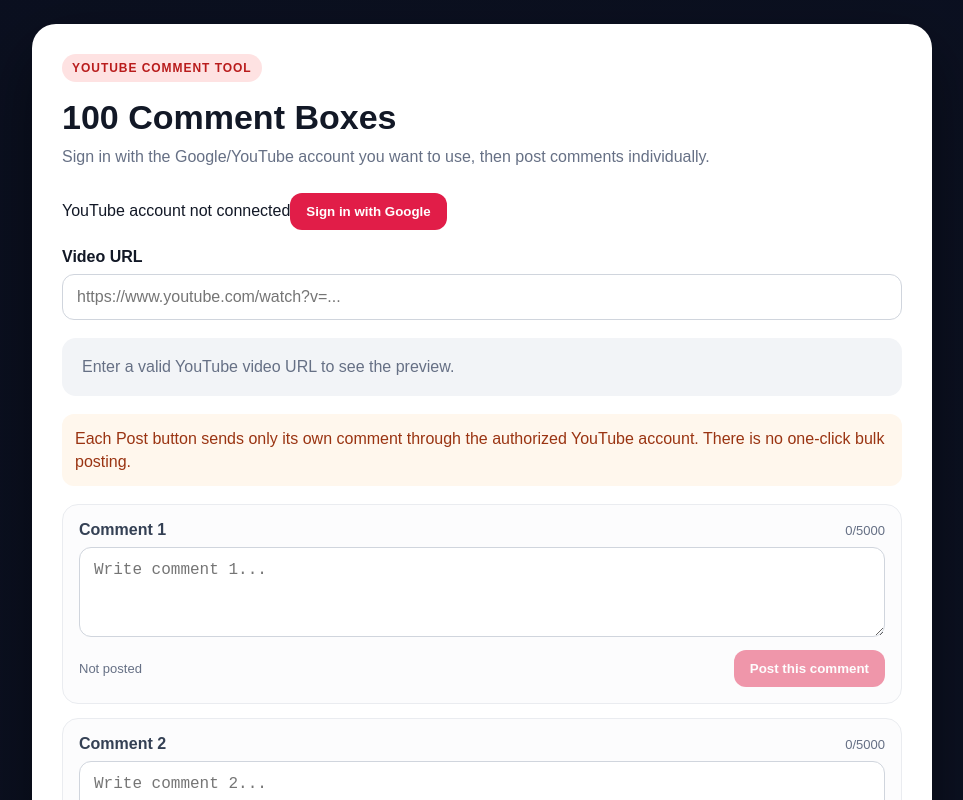
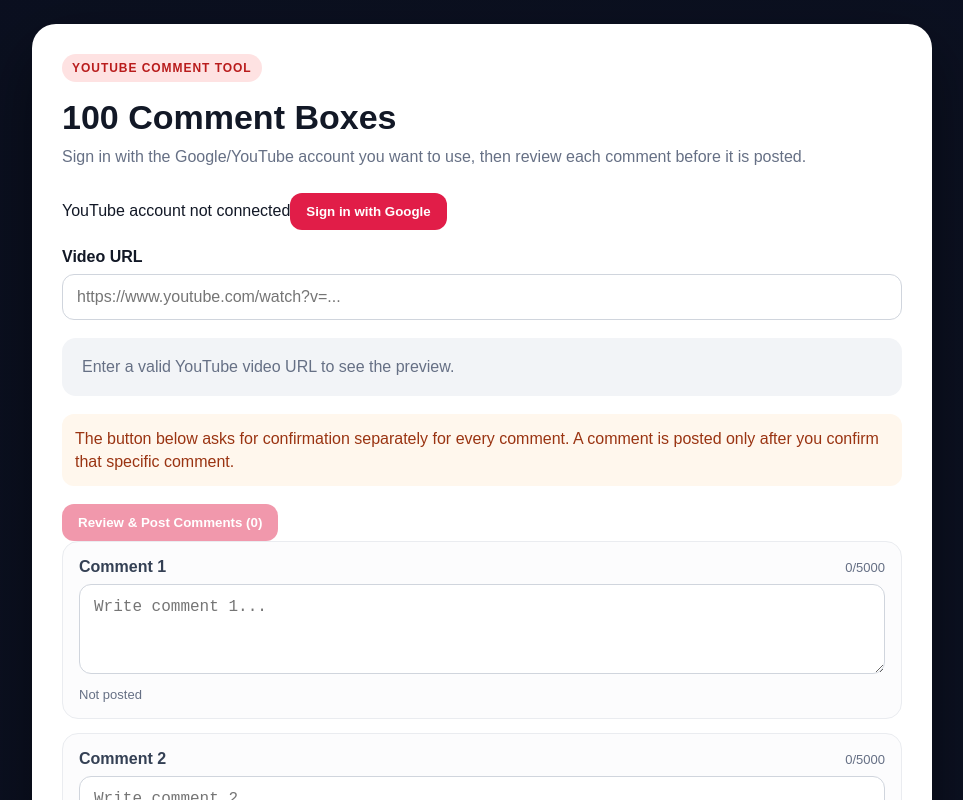
Before and after one commit to Arun282/Youtube, a Next.js app: page / in a window 1280 px wide. Shown: the top 800 px of the page, without its empty margins (158-1121 px from the left). Built offline with nearby package versions, Linux system fonts and the light colour scheme; no server answers.

Commit message:
Add per-comment confirmation posting

```diff
--- a/app/page.tsx
+++ b/app/page.tsx
@@ -1,14 +1,17 @@
 'use client';
 import {useEffect,useMemo,useState} from "react";
 function getId(url:string){try{const u=new URL(url);if(u.hostname.includes("youtu.be"))return u.pathname.slice(1);if(u.searchParams.get("v"))return u.searchParams.get("v");const m=u.pathname.match(/\/shorts\/([^/]+)/);return m?.[1]||null}catch{return null}}
-export default function Home(){const [url,setUrl]=useState(""),[comments,setComments]=useState<string[]>(Array(100).fill("")),[status,setStatus]=useState<string[]>(Array(100).fill("Not posted")),[logged,setLogged]=useState(false),id=useMemo(()=>getId(url),[url]);
+export default function Home(){const [url,setUrl]=useState(""),[comments,setComments]=useState<string[]>(Array(100).fill("")),[status,setStatus]=useState<string[]>(Array(100).fill("Not posted")),[logged,setLogged]=useState(false),[posting,setPosting]=useState(false),id=useMemo(()=>getId(url),[url]);
 useEffect(()=>{fetch("/api/auth/status").then(r=>r.json()).then(d=>setLogged(!!d.loggedIn)).catch(()=>{});},[]);
 const update=(i:number,v:string)=>{setComments(c=>{const n=[...c];n[i]=v;return n});setStatus(s=>{const n=[...s];n[i]="Not posted";return n})};
-const postOne=async(i:number)=>{if(!id||!comments[i].trim())return;setStatus(s=>{const n=[...s];n[i]="Posting…";return n});const r=await fetch("/api/comments",{method:"POST",headers:{"Content-Type":"application/json"},body:JSON.stringify({videoId:id,comment:comments[i]})});const d=await r.json();setStatus(s=>{const n=[...s];n[i]=r.ok?"Posted on YouTube":d.error||"Post failed";return n});if(r.status===401)setLogged(false)};
+const postOne=async(i:number)=>{if(!id||!comments[i].trim())return false;setStatus(s=>{const n=[...s];n[i]="Posting…";return n});try{const r=await fetch("/api/comments",{method:"POST",headers:{"Content-Type":"application/json"},body:JSON.stringify({videoId:id,comment:comments[i]})});const d=await r.json();setStatus(s=>{const n=[...s];n[i]=r.ok?"Posted on YouTube":d.error||"Post failed";return n});if(r.status===401)setLogged(false);return r.ok}catch{setStatus(s=>{const n=[...s];n[i]="Post failed";return n});return false}};
+const postWithConfirmations=async()=>{if(!id||posting)return;const pending=comments.map((c,i)=>({c:c.trim(),i})).filter(x=>x.c&&status[x.i]!=="Posted on YouTube");if(!pending.length)return;setPosting(true);for(const item of pending){const ok=window.confirm("Post Comment "+(item.i+1)+" to YouTube?\n\n"+item.c);if(!ok){setStatus(s=>{const n=[...s];n[item.i]="Skipped";return n});continue}const success=await postOne(item.i);if(!success)break}setPosting(false)};
 const login=()=>{window.location.href="/api/auth/login"};
-return <main><div className="card"><div className="badge">YOUTUBE COMMENT TOOL</div><h1>100 Comment Boxes</h1><p className="sub">Sign in with the Google/YouTube account you want to use, then post comments individually.</p>
+const pendingCount=comments.filter((c,i)=>c.trim()&&status[i]!=="Posted on YouTube").length;
+return <main><div className="card"><div className="badge">YOUTUBE COMMENT TOOL</div><h1>100 Comment Boxes</h1><p className="sub">Sign in with the Google/YouTube account you want to use, then review each comment before it is posted.</p>
 <div className="auth"><span>{logged?"✓ YouTube account connected":"YouTube account not connected"}</span><button onClick={login}>{logged?"Reconnect Google":"Sign in with Google"}</button></div>
 <label>Video URL</label><input value={url} onChange={e=>setUrl(e.target.value)} placeholder="https://www.youtube.com/watch?v=..."/>{id?<div className="video"><iframe src={"https://www.youtube.com/embed/"+id} title="YouTube video" allowFullScreen/></div>:<div className="hint">Enter a valid YouTube video URL to see the preview.</div>}
-<div className="notice">Each Post button sends only its own comment through the authorized YouTube account. There is no one-click bulk posting.</div>
-<div className="comment-list">{comments.map((comment,i)=><div className="comment-box" key={i}><div className="comment-head"><strong>Comment {i+1}</strong><span>{comment.length}/5000</span></div><textarea maxLength={5000} value={comment} onChange={e=>update(i,e.target.value)} placeholder={"Write comment "+(i+1)+"..."}/><div className="row"><span>{status[i]}</span><button disabled={!id||!comment.trim()||status[i]==="Posting…"||status[i]==="Posted on YouTube"} onClick={()=>postOne(i)}>{status[i]==="Posted on YouTube"?"Posted":"Post this comment"}</button></div></div>)}</div>
+<div className="notice">The button below asks for confirmation separately for every comment. A comment is posted only after you confirm that specific comment.</div>
+<button className="post-all" disabled={!id||!logged||!pendingCount||posting} onClick={postWithConfirmations}>{posting?"Processing…":"Review & Post Comments ("+pendingCount+")"}</button>
+<div className="comment-list">{comments.map((comment,i)=><div className="comment-box" key={i}><div className="comment-head"><strong>Comment {i+1}</strong><span>{comment.length}/5000</span></div><textarea maxLength={5000} value={comment} onChange={e=>update(i,e.target.value)} placeholder={"Write comment "+(i+1)+"..."}/><div className="row"><span>{status[i]}</span></div></div>)}</div>
 <a className="yt" href={id?("https://www.youtube.com/watch?v="+id):"https://www.youtube.com"} target="_blank">Open on YouTube ↗</a></div></main>}
```
